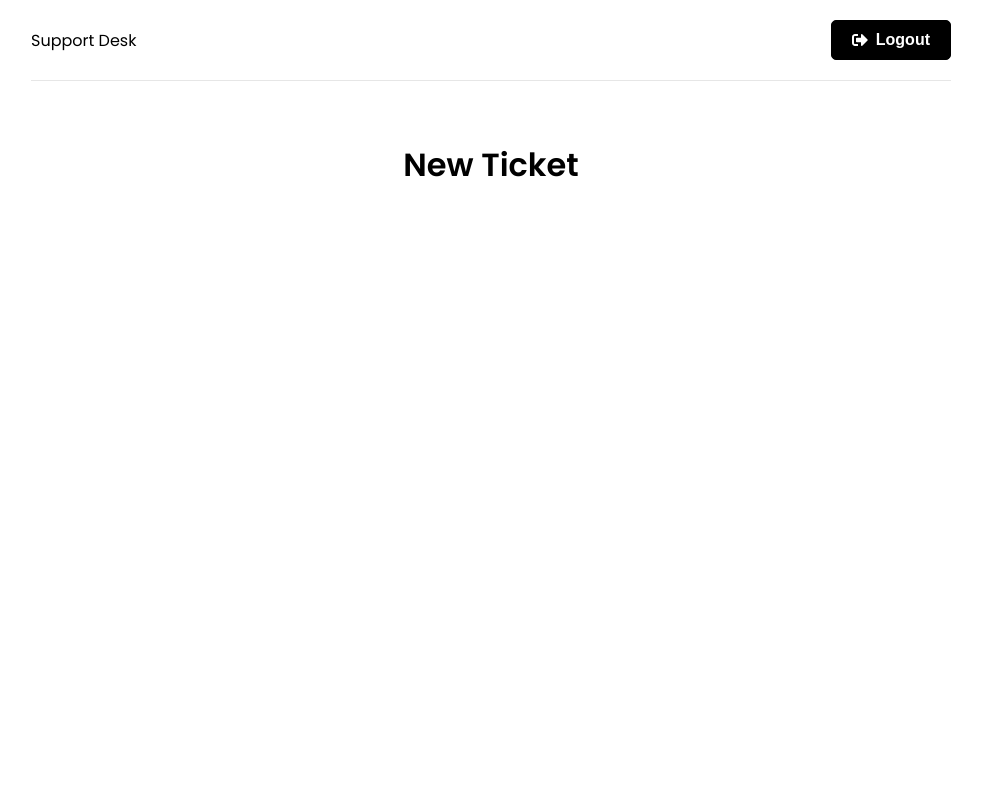
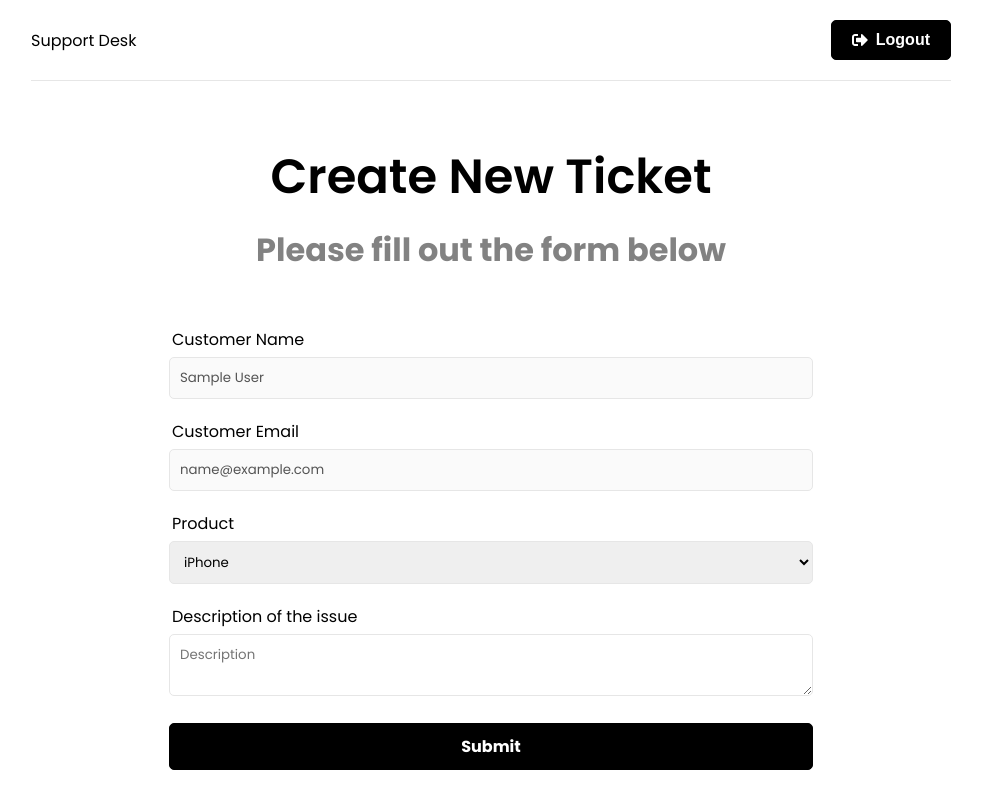
Before and after one commit to sholabioku/support-desk, a React (Create React App) app in the folder frontend/: page /new-ticket in a window 1280 px wide. Shown: the whole page, without its empty margins (149-1131 px from the left). Built offline with nearby package versions, Linux system fonts and the light colour scheme; sample sign-in values are in the browser's storage; the HTML template or start-up script is replaced by a standard one.

Commit message:
Add new ticket form

```diff
--- a/frontend/src/pages/NewTicket.jsx
+++ b/frontend/src/pages/NewTicket.jsx
@@ -1,10 +1,65 @@
-import React from 'react';
+import React, { useState } from 'react';
+import { useSelector } from 'react-redux';
 
 const NewTicket = () => {
+  const { user } = useSelector((state) => state.auth);
+
+  const [name] = useState(user.name);
+  const [email] = useState(user.email);
+  const [product, setProduct] = useState('iPhone');
+  const [description, setDescription] = useState('');
+
+  const onSubmit = (e) => {
+    e.preventDefault();
+  };
+
   return (
-    <div>
-      <h1>New Ticket</h1>
-    </div>
+    <>
+      <section className='heading'>
+        <h1>Create New Ticket</h1>
+        <p>Please fill out the form below</p>
+      </section>
+      <section className='form'>
+        <div className='form-group'>
+          <label htmlFor='name'>Customer Name</label>
+          <input type='text' className='form-control' value={name} disabled />
+        </div>
+        <div className='form-group'>
+          <label htmlFor='name'>Customer Email</label>
+          <input type='text' className='form-control' value={email} disabled />
+        </div>
+        <form onSubmit={onSubmit}>
+          <div className='form-group'>
+            <label htmlFor='product'>Product</label>
+            <select
+              name='product'
+              id='product'
+              value={product}
+              onChange={(e) => setProduct(e.target.value)}
+            >
+              <option value='iPhone'>iPhone</option>
+              <option value='Macbook Pro'>Macbook Pro</option>
+              <option value='iMac'>iMac</option>
+              <option value='iPad'>iPad</option>
+            </select>
+          </div>
+          <div className='form-group'>
+            <label htmlFor='description'>Description of the issue</label>
+            <textarea
+              name='description'
+              id='description'
+              className='form-control'
+              placeholder='Description'
+              value={description}
+              onChange={(e) => setDescription(e.target.value)}
+            ></textarea>
+          </div>
+          <div className='form-group'>
+            <div className='btn btn-block'>Submit</div>
+          </div>
+        </form>
+      </section>
+    </>
   );
 };
 
```
